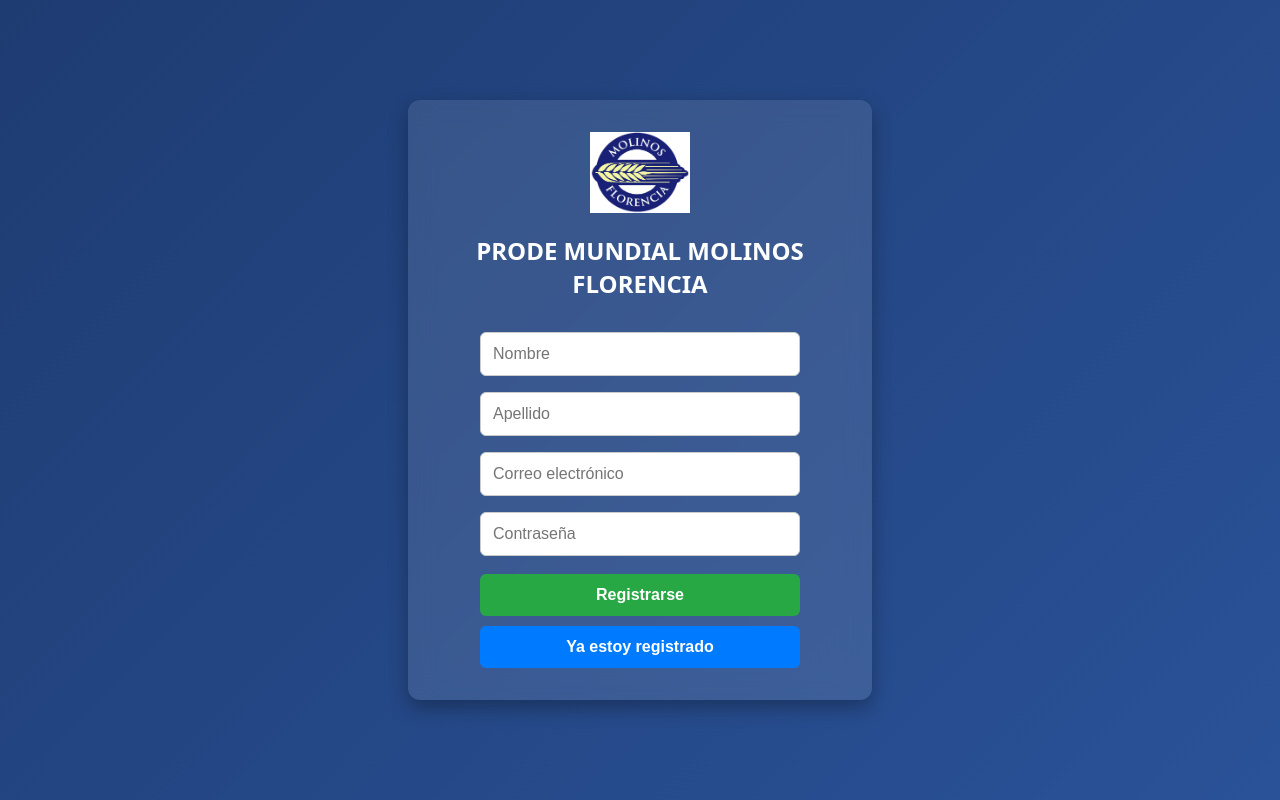
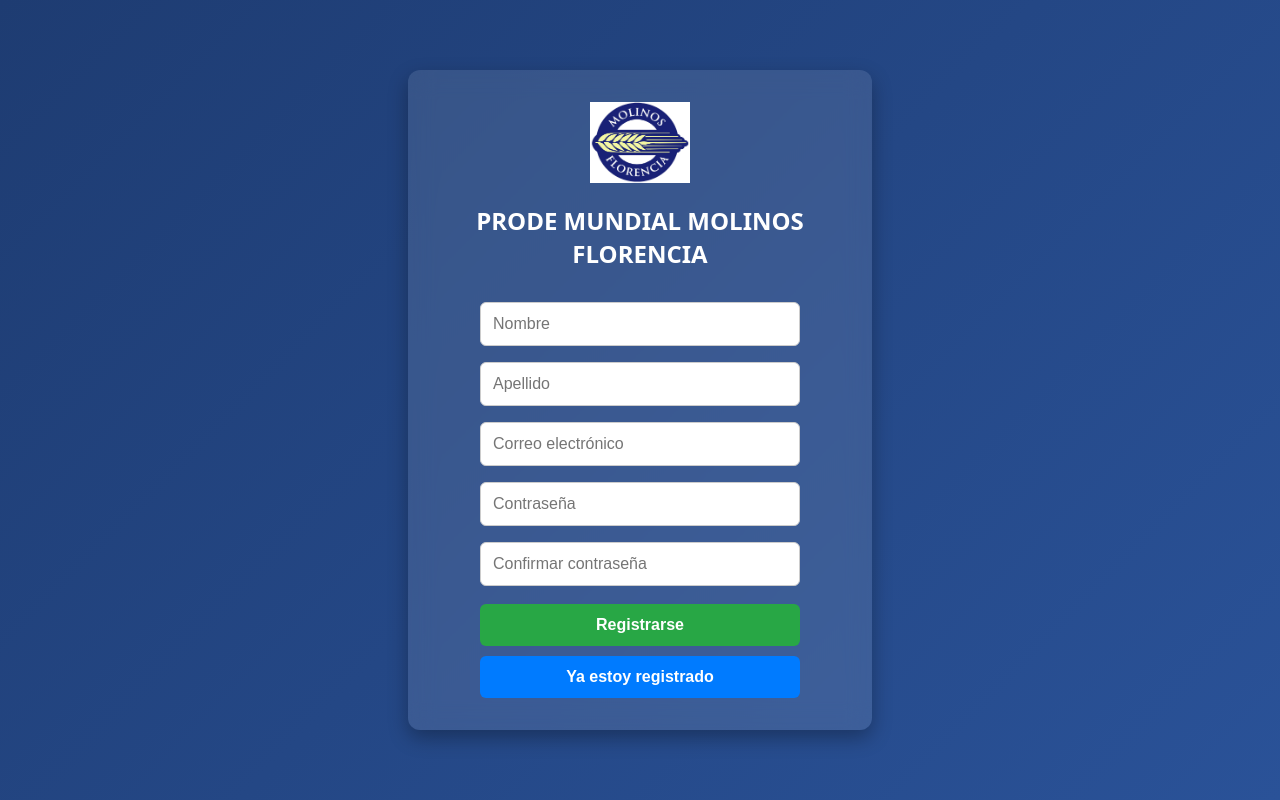
Before and after one commit to arielba14/ProdeFrontend, a React (Vite) app: page / in a window 1280 px wide. Both pictures are taken after a click on the button "Registrarse". Built offline with nearby package versions, Linux system fonts and the light colour scheme; no server answers.

Commit message:
buscando error fallido

```diff
--- a/src/Register.jsx
+++ b/src/Register.jsx
@@ -6,10 +6,18 @@
   const [apellido, setApellido] = useState("");
   const [email, setEmail] = useState("");
   const [password, setPassword] = useState("");
+  const [confirmPassword, setConfirmPassword] = useState("");
   const [message, setMessage] = useState(null);
 
   const handleSubmit = async (e) => {
     e.preventDefault();
+
+    // 👇 Validamos que las contraseñas coincidan
+    if (password !== confirmPassword) {
+      setMessage({ type: "error", text: "Las contraseñas no coinciden" });
+      return;
+    }
+
     try {
       const data = await register({ nombre, apellido, email, password });
 
@@ -59,6 +67,13 @@
           onChange={(e) => setPassword(e.target.value)}
           required
         />
+        <input
+          type="password"
+          placeholder="Confirmar contraseña"
+          value={confirmPassword}
+          onChange={(e) => setConfirmPassword(e.target.value)}
+          required
+        />
 
         <button className="btn secondary" type="submit">
           Registrarse
--- a/src/api.js
+++ b/src/api.js
@@ -5,12 +5,12 @@
 const handleResponse = async (response) => {
   const contentType = response.headers.get("content-type");
   if (!contentType || !contentType.includes("application/json")) {
-    throw new Error("Respuesta inesperada del servidor");
+    return { error: "Respuesta inesperada del servidor" };
   }
 
-  const json = await response.json();   // leer una sola vez
+  const json = await response.json();
   if (!response.ok) {
-    throw new Error(json.error || "Error en la petición");
+    return { error: json.error || "Error en la petición" };
   }
 
   return json;
```
